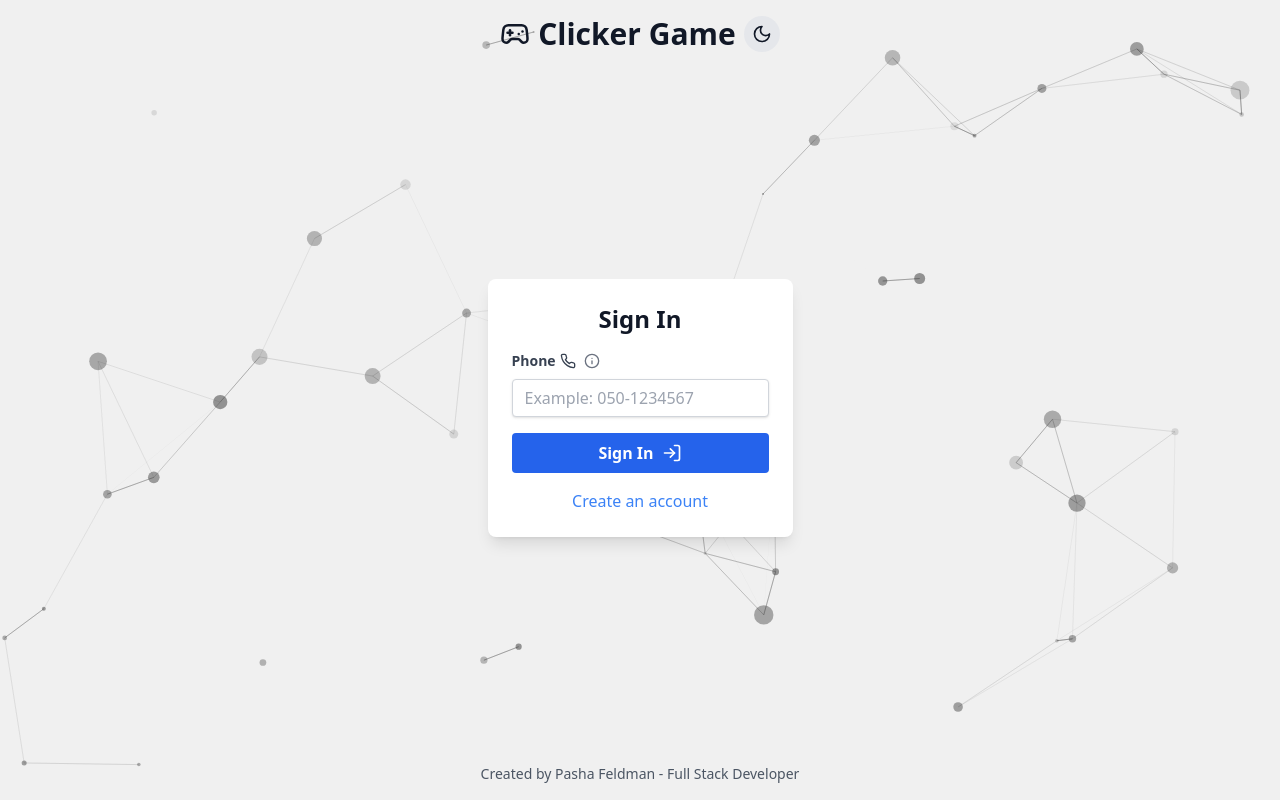
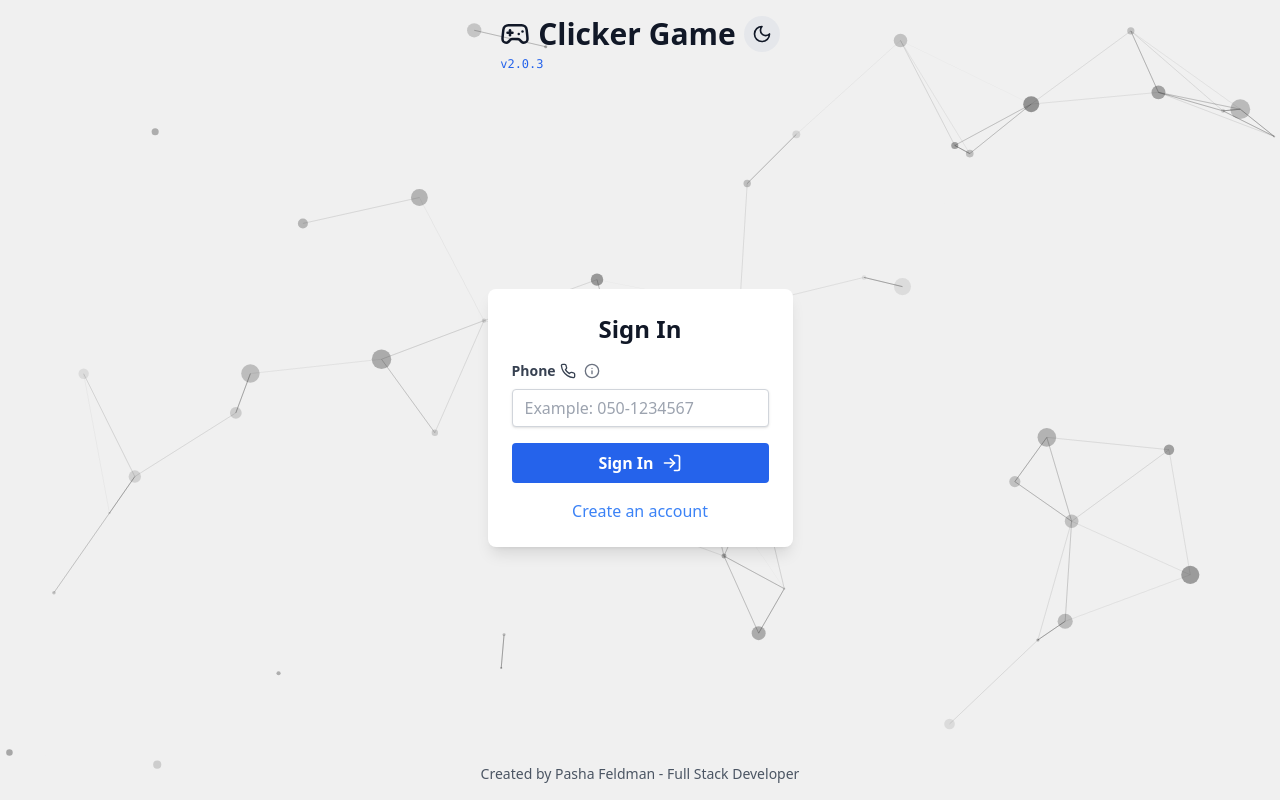
Before and after one commit to Kokoss74/clicker-game, a React (Vite) app: page / in a window 1280 px wide. Built offline with nearby package versions, Linux system fonts and the light colour scheme; no server answers; the database is empty.

Commit message:
added version management

```diff
--- a/src/App.tsx
+++ b/src/App.tsx
@@ -1,4 +1,5 @@
 import React, { useEffect, useState, useMemo } from "react";
+import versionData from "../version.json";
 import {
   BrowserRouter as Router,
   Routes,
@@ -67,10 +68,11 @@ function App() {
     <Router future={{ v7_relativeSplatPath: true, v7_startTransition: true }}>
       <ParticlesBackground effectiveTheme={effectiveTheme} />
       <div className="min-h-[100dvh] flex flex-col relative z-10">
-        <header className="text-center py-4">
-          <h1 className="text-3xl font-bold flex items-center justify-center gap-2">
+        <header className="py-4 text-center">
+          <div className="inline-flex flex-col items-start">
+            <div className="flex items-center gap-2 text-3xl font-bold">
               <Gamepad2 size={30} />
-            Clicker Game
+              <span>Clicker Game</span>
               <button
                 onClick={() =>
                   setTheme(effectiveTheme === "dark" ? "light" : "dark")
@@ -78,13 +80,13 @@ function App() {
                 className="p-2 rounded-full bg-gray-200 dark:bg-gray-700 text-gray-900 dark:text-gray-100 hover:bg-gray-300 dark:hover:bg-gray-600 transition-colors"
                 aria-label="Toggle theme"
               >
-              {effectiveTheme === "dark" ? (
-                <Sun size={20} />
-              ) : (
-                <Moon size={20} />
-              )}
+                {effectiveTheme === "dark" ? <Sun size={20} /> : <Moon size={20} />}
               </button>
-          </h1>
+            </div>
+            <span className="text-xs font-mono text-blue-600 dark:text-yellow-400 mt-1 self-start">
+              v{versionData.version}
+            </span>
+          </div>
         </header>
 
         {/* Main Content Area */}
--- /dev/null
+++ b/version.json
@@ -0,0 +1,3 @@
+{
+  "version": "2.0.3"
+}
```
Also changed, not shown: package.json (+8 -1 lines). Lines whose indentation alone changed are shown as unchanged.
